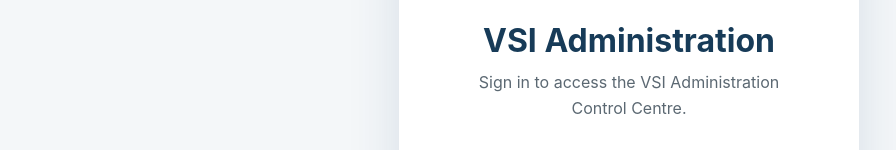
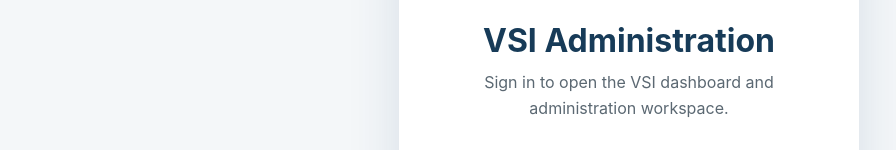
Before and after one commit to vsizambia/vsiwebsite, a Next.js app: page /auth/admin in a window 1280 px wide. Shown: the part 276-426 px from the top of the page, without its empty margins (11-907 px from the left). Built offline with nearby package versions, Linux system fonts and the light colour scheme.

Commit message:
Update admin sign-in wording for new dashboard

```diff
--- a/app/auth/admin/page.js
+++ b/app/auth/admin/page.js
@@ -45,7 +45,7 @@ export default function AdminAuthPage(){
       <img src="/images/VSI%20LOGO%20white%20and%20%20blue.png" alt="Visionary Students Initiative" style={styles.logo}/>
     </div>
     <h1 style={styles.title}>VSI Administration</h1>
-    <p style={styles.intro}>{authStep==="code"?"Enter the 6-digit code from your Authenticator app to continue.":"Sign in to access the VSI Administration Control Centre."}</p>
+    <p style={styles.intro}>{authStep==="code"?"Enter the 6-digit code from your Authenticator app to continue.":"Sign in to open the VSI dashboard and administration workspace."}</p>
     <form onSubmit={login}>
       {authStep==="password"?<><label style={styles.label} htmlFor="admin-password">Admin password</label><input style={styles.input} id="admin-password" type="password" autoComplete="current-password" value={password} onChange={e=>setPassword(e.target.value)} required autoFocus/></>:<><label style={styles.label} htmlFor="admin-auth-code">Authenticator code</label><input style={styles.input} id="admin-auth-code" type="text" inputMode="numeric" pattern="[0-9]{6}" maxLength={6} autoComplete="one-time-code" value={authCode} onChange={e=>setAuthCode(e.target.value.replace(/\D/g,"").slice(0,6))} required autoFocus/><small style={styles.help}>Enter the current 6-digit code from your Authenticator app.</small></>}
       {error&&<div style={styles.error}>{error}</div>}
```
